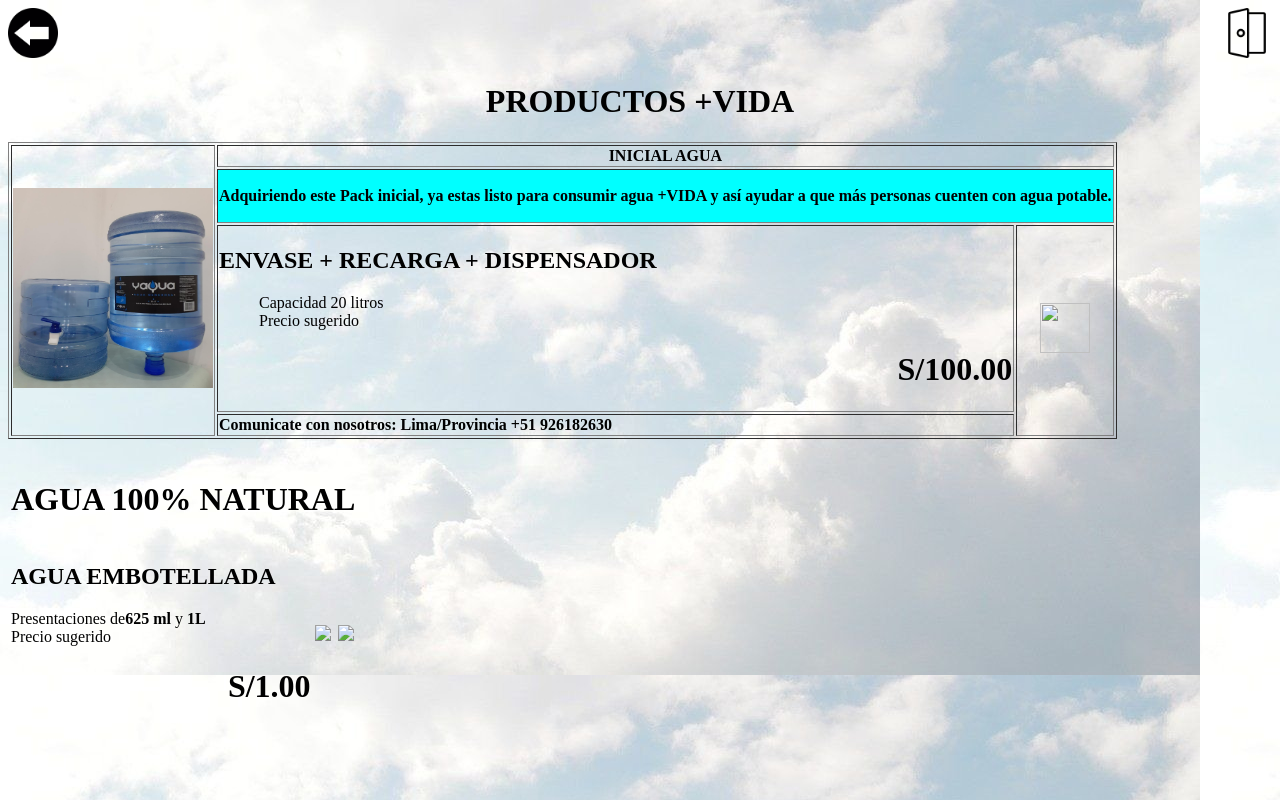
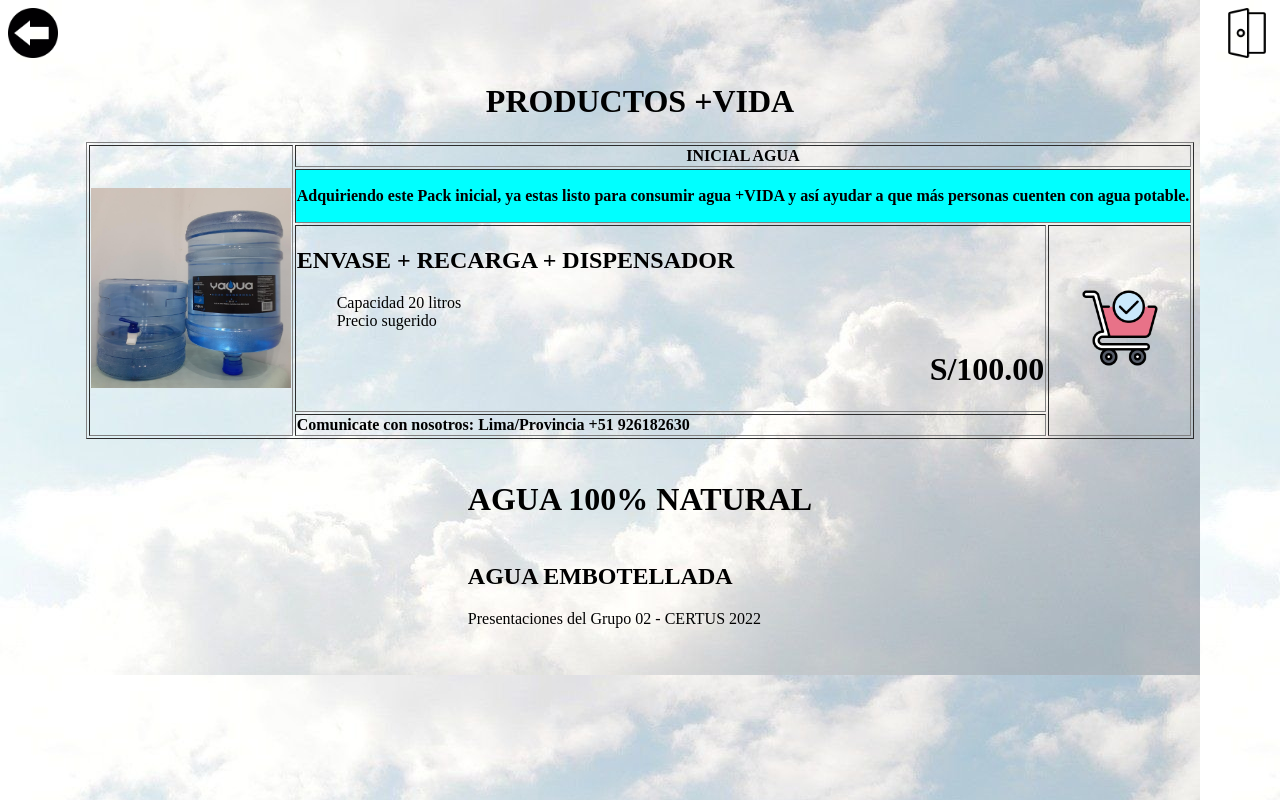
Before and after one commit to anunez86/anthony.nunez, a plain HTML site: page Agua_producto1.html in a window 1280 px wide. Drawn offline with Linux system fonts and the light colour scheme.

Commit message:
+vida_v3.3

```diff
--- a/Agua_producto1.html
+++ b/Agua_producto1.html
@@ -8,14 +8,16 @@
 </head>
 
 
-<body background="images/nubes.jpg">
+<body background="images/nubes.jpeg">
+
+
     <a href="index.html" title="Clic Aquí para regresar"><img src="images/retroceder.png" width="50"></a>
     <a href="index.html" title="Inicio"><img src="images/login.png" width="50" align="right"></a>
 
 
     <center><h1>PRODUCTOS +VIDA</h1></center>
 
-        <table border="1">
+        <table border="1" align="center">
             <tr>
                 <td rowspan="4"><img src="images/PACK INICIAL AGUA.jpeg" width="200" height="200"></td>
                 <td colspan="4" align="center"><b>INICIAL AGUA</b></td>
@@ -31,7 +33,7 @@
 
             <tr>
                 <td><h2><dt>ENVASE + RECARGA + DISPENSADOR</h2> <dd>Capacidad 20 litros<br>Precio sugerido</dd></dt> <h1 align="right">S/100.00</h1></td>
-                <td rowspan="4" align="center"><a href="images/carrito_compra.jpeg.jpg" title="Carrito de compra"> <img src="images/" width="50" height="50"></a></td>
+                <td rowspan="4" align="center"><a href="https://dashboard.stripe.com/register" title="Carrito de compra"> <img src="images/compra_carrito.png" width="80" height="80"></a></td>
 
             </tr>
 
@@ -44,17 +46,15 @@
             </tr>
         </table>
         <br>
-        <table>
+        <table align="center">
             <tr>
                 <td colspan="4" align="center"><h1>AGUA 100% NATURAL</h1></td>
             </tr>
 
             <tr>
                 <td>
-                    <h2>AGUA EMBOTELLADA</h2>Presentaciones de<b>625 ml</b> y <b>1L</b>
-                <br>Precio sugerido <h1 align="right">S/1.00</h1></td>
-                <td><a href="index.html" title="Clic Aquí"> <img src="Imagenes/añadir-carrito.jpeg"></a></td>
-                <td colspan="3" align="center"><img src="Imagenes/botella4.jpg" width="80%"></td>
+                    <h2>AGUA EMBOTELLADA</h2>Presentaciones del Grupo 02 - CERTUS 2022
+                </tr>
             </tr>
         </table>
     </body>
```
Also changed, not shown: index.html (+7 -9 lines), images/carrito_compra.jpeg.jpg (deleted), images/compra_carrito.png (added), images/nubes.jpeg (renamed from images/nubes.jpg), images/pagotarjeta.png (added).
